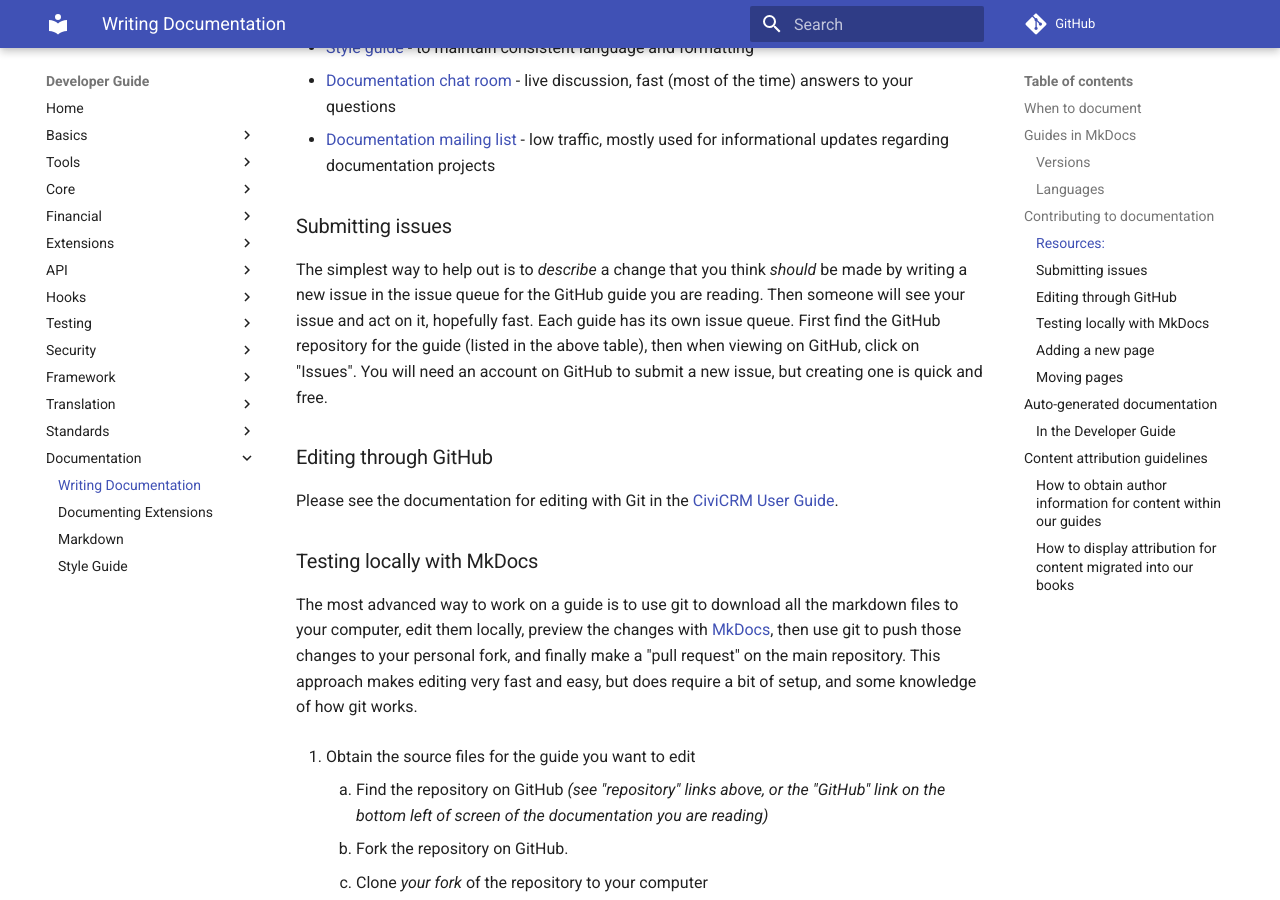
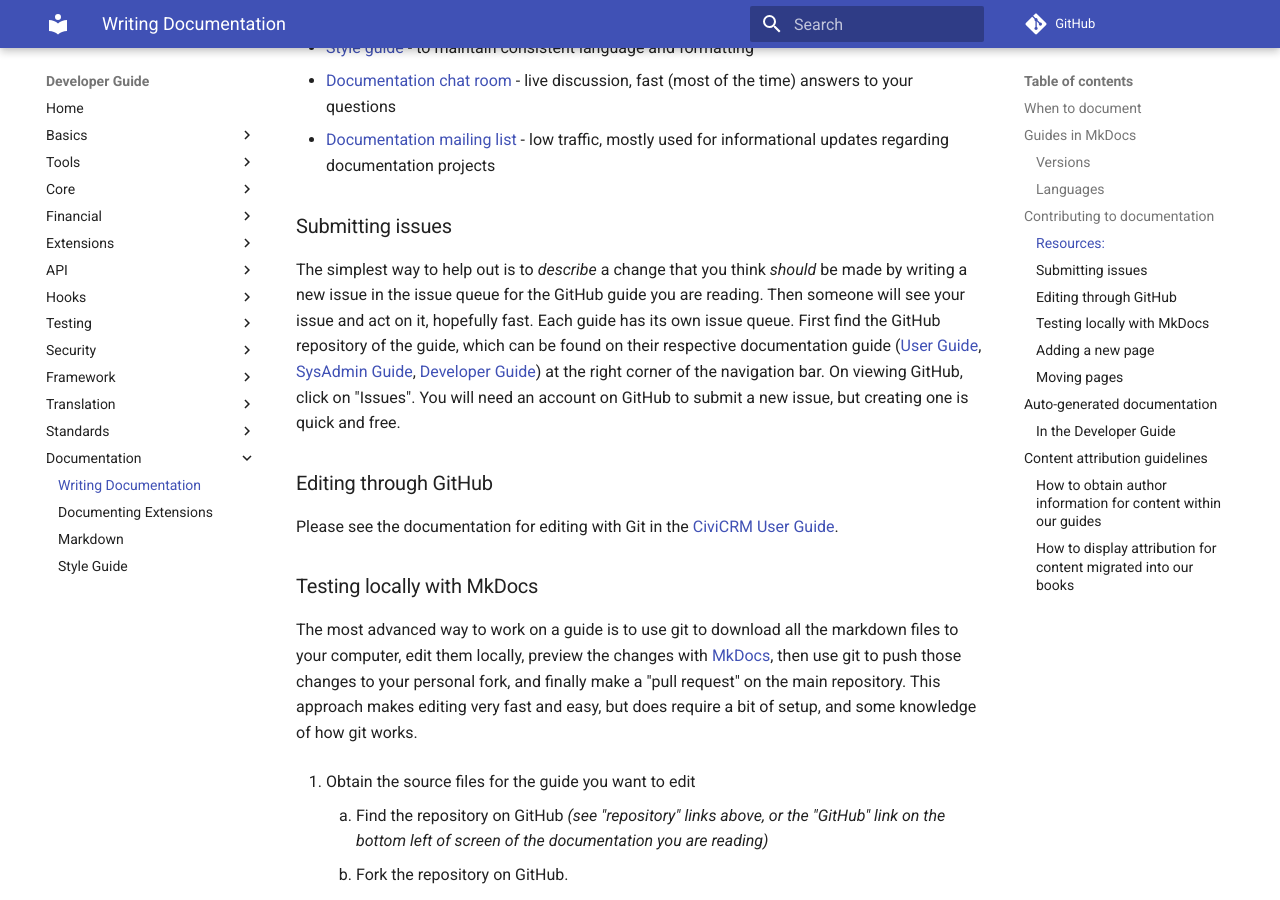
Before and after one commit to civicrm/civicrm-dev-docs, an MkDocs documentation site: the page built from docs/documentation/index.md, in a window 1280 px wide and 900 px high, scrolled down 1893 px. Built offline with MkDocs 1.6.1 and Material for MkDocs 9.7.7, drawn with Linux system fonts in a browser that asks for light colours; comment, search, counter and statistics services are not loaded.

Commit message:
Update index.md
Resolved the issue `Documentation repos are not listed at docs/documentation/index.md #803` (https://github.com/civicrm/civicrm-dev-docs/issues/803).

```diff
--- a/docs/documentation/index.md
+++ b/docs/documentation/index.md
@@ -59,7 +59,7 @@
 
 ### Submitting issues
 
-The simplest way to help out is to *describe* a change that you think *should* be made by writing a new issue in the issue queue for the GitHub guide you are reading. Then someone will see your issue and act on it, hopefully fast. Each guide has its own issue queue. First find the GitHub repository for the guide (listed in the above table), then when viewing on GitHub, click on "Issues". You will need an account on GitHub to submit a new issue, but creating one is quick and free.
+The simplest way to help out is to *describe* a change that you think *should* be made by writing a new issue in the issue queue for the GitHub guide you are reading. Then someone will see your issue and act on it, hopefully fast. Each guide has its own issue queue. First find the GitHub repository of the guide, which can be found on their respective documentation guide ([User Guide](https://docs.civicrm.org/user/en/latest/), [SysAdmin Guide](https://docs.civicrm.org/sysadmin/en/latest/), [Developer Guide](https://docs.civicrm.org/dev/en/latest/)) at the right corner of the navigation bar. On viewing  GitHub, click on "Issues". You will need an account on GitHub to submit a new issue, but creating one is quick and free.
 
 ### Editing through GitHub
 
```
